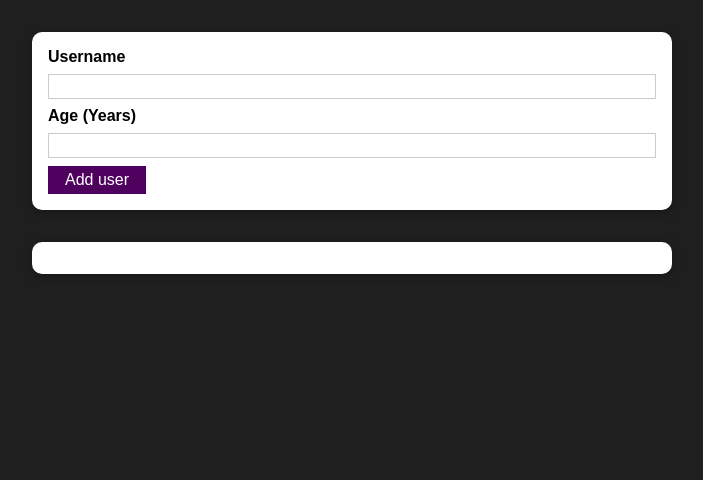
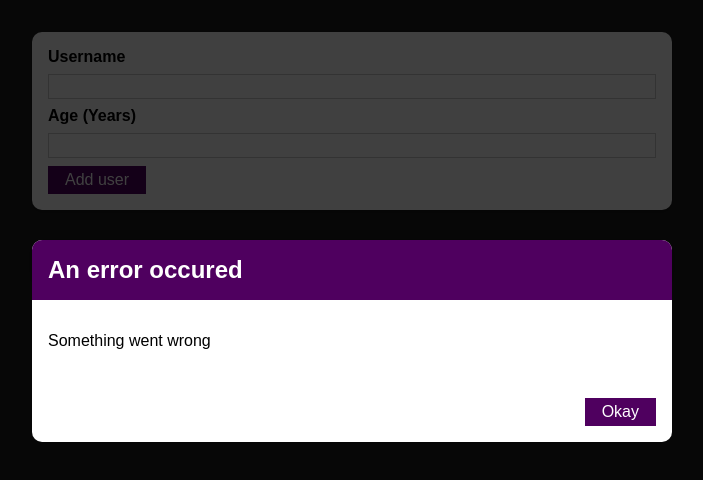
Before and after one commit to willl-8523/user-list, a React (Create React App) app: page / in a window 1280 px wide. Shown: the top 480 px of the page, without its empty margins (288-991 px from the left). Built offline with nearby package versions, Linux system fonts and the light colour scheme.

Commit message:
Add ErrorModal component

```diff
--- /dev/null
+++ b/src/components/UI/ErrorModal.js
@@ -0,0 +1,25 @@
+import React from 'react';
+import Card from './Card';
+import Button from './Button';
+import classes from './ErrorModal.module.css';
+
+const ErrorModal = (props) => {
+  return (
+    <div>
+      <div className={classes.backdrop} />
+      <Card className={classes.modal}>
+        <header className={classes.header}>
+          <h2>{props.title}</h2>
+        </header>
+        <div className={classes.content}>
+          <p>{props.message}</p>
+        </div>
+        <footer className={classes.actions}>
+          <Button>Okay</Button>
+        </footer>
+      </Card>
+    </div>
+  );
+};
+
+export default ErrorModal;
--- /dev/null
+++ b/src/components/UI/ErrorModal.module.css
@@ -0,0 +1,45 @@
+.backdrop {
+    position: fixed;
+    top: 0;
+    left: 0;
+    width: 100%;
+    height: 100vh;
+    z-index: 10;
+    background: rgba(0, 0, 0, 0.75);
+}
+
+.modal {
+    position: fixed;
+    top: 30vh;
+    left: 10%;
+    width: 80%;
+    z-index: 100;
+    overflow: hidden;
+}
+
+.header {
+    background: #4f005f;
+    padding: 1rem;
+}
+
+.header h2 {
+    margin: 0;
+    color: white;
+}
+
+.content {
+    padding: 1rem;
+}
+
+.actions {
+    padding: 1rem;
+    display: flex;
+    justify-content: flex-end;
+}
+
+@media (min-width: 768px) {
+    .modal {
+        left: calc(50% - 20rem);
+        width: 40rem;
+    }
+}
--- a/src/components/Users/AddUser.js
+++ b/src/components/Users/AddUser.js
@@ -2,6 +2,7 @@
 import Card from '../UI/Card';
 import classes from './AddUser.module.css';
 import Button from '../UI/Button';
+import ErrorModal from '../UI/ErrorModal';
 
 const AddUser = (props) => {
   const [enteredUsername, setEnteredUsername] = useState('');
@@ -10,10 +11,10 @@
   const addUserHandler = (e) => {
     e.preventDefault();
 
-    if(enteredUsername.trim().length === 0 || enteredAge.trim().length === 0) {
+    if (enteredUsername.trim().length === 0 || enteredAge.trim().length === 0) {
       console.log('EMPTY');
-      return
-    } else if(+enteredAge < 1) {
+      return;
+    } else if (+enteredAge < 1) {
       console.log('must be greater than zero');
     }
 
@@ -24,22 +25,35 @@
 
   const usernameChangeHandler = (e) => {
     setEnteredUsername(e.target.value);
-  }
+  };
 
   const ageChangeHandler = (e) => {
     setEnteredAge(e.target.value);
-  }
+  };
 
   return (
+    <div>
+      <ErrorModal title="An error occured" message="Something went wrong" />
       <Card className={classes.input}>
         <form onSubmit={addUserHandler}>
           <label htmlFor="username">Username</label>
-        <input id="username" type="text" value={enteredUsername} onChange={usernameChangeHandler} />
+          <input
+            id="username"
+            type="text"
+            value={enteredUsername}
+            onChange={usernameChangeHandler}
+          />
           <label htmlFor="age">Age (Years)</label>
-        <input id="age" type="number" value={enteredAge} onChange={ageChangeHandler} />
+          <input
+            id="age"
+            type="number"
+            value={enteredAge}
+            onChange={ageChangeHandler}
+          />
           <Button type="submit"> Add user</Button>
         </form>
       </Card>
+    </div>
   );
 };
 
```
Lines whose indentation alone changed are shown as unchanged.
